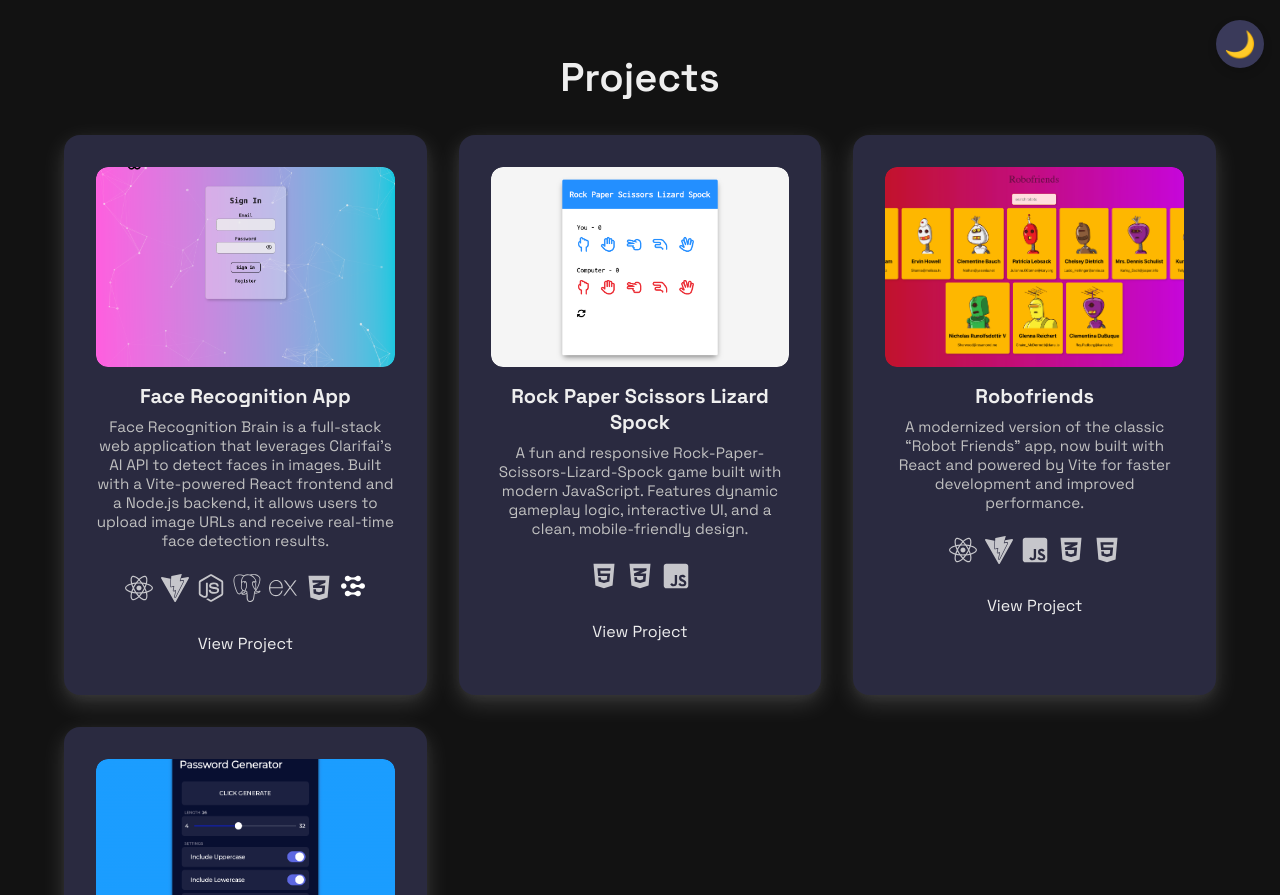
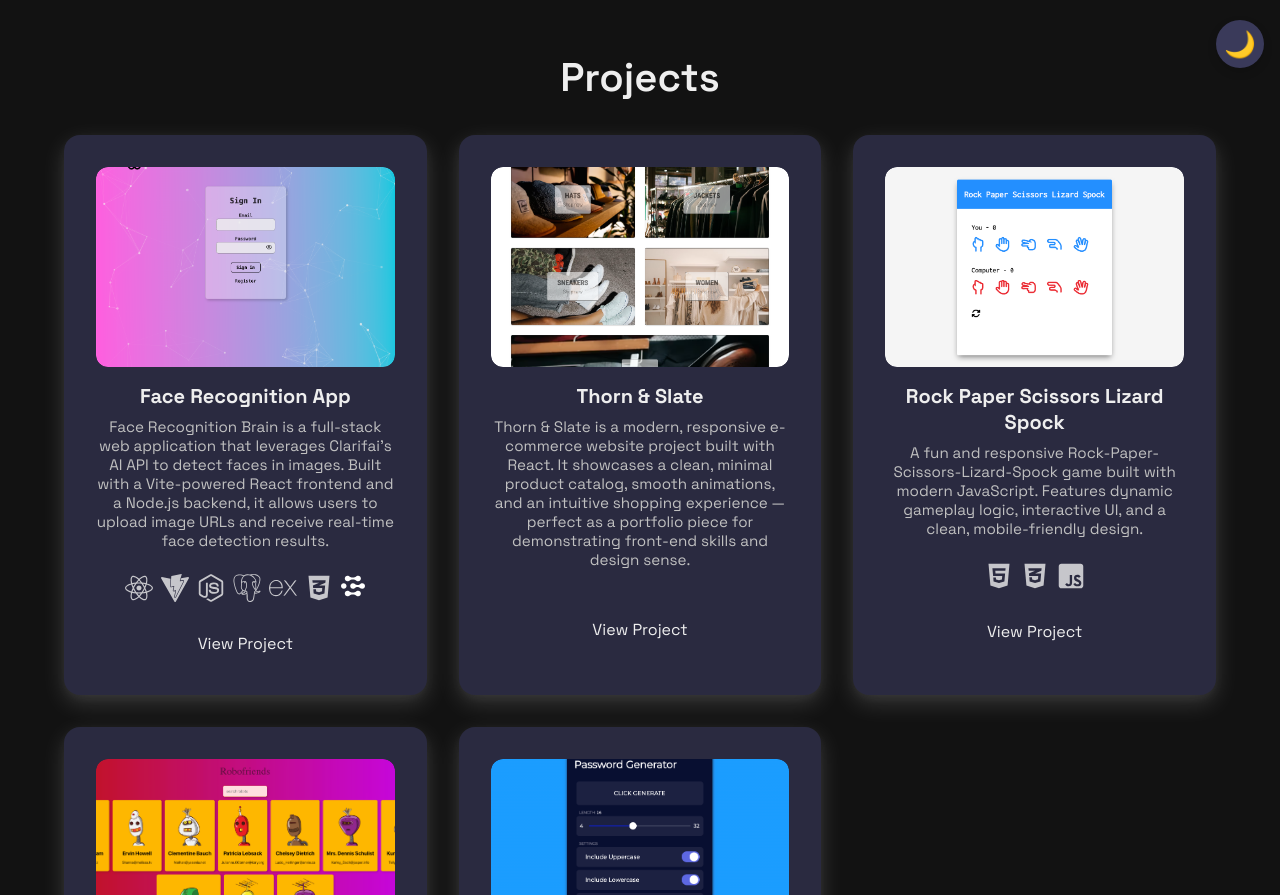
Before and after one commit to semajssor/my-portfolio, a React (Vite) app: page / in a window 1280 px wide. Shown: the part 620-1515 px from the top of the page. Built offline with nearby package versions, Linux system fonts and the light colour scheme; no server answers.

Commit message:
added a new project

```diff
--- a/src/components/Projects/Projects.jsx
+++ b/src/components/Projects/Projects.jsx
@@ -18,6 +18,8 @@ const techIcons = {
 	clarifai: <ClarifaiIcon title="Clarifai" />,
 };
 
+//To change recordings (.mov) to .gif, I firstly used the HandBrake app to convert in .mp4 and then used ezgif.com to convert it to .gif
+
 const projects = [
 	{
 		title: "Face Recognition App",
@@ -27,6 +29,15 @@ const projects = [
 		gif: "/assets/projects-videos/smart_brain.gif",
 		tech: ["react", "vite", "node", "postgresql", "express", "css", "clarifai"],
 		link: "https://github.com/semajssor/face_recognition_brain",
+	},
+	{
+		title: "Thorn & Slate",
+		description:
+			"Thorn & Slate is a modern, responsive e-commerce website project built with React. It showcases a clean, minimal product catalog, smooth animations, and an intuitive shopping experience — perfect as a portfolio piece for demonstrating front-end skills and design sense.",
+		image: "/assets/projects-images/thorn+slate.png",
+		gif: "/assets/projects-videos/thorn+slate.gif",
+		tech: ["React", "Vite", "Firebase", "Formspree", "CSS", "Framer Motion"],
+		link: "https://github.com/semajssor/thorn-slate",
 	},
 	{
 		title: "Rock Paper Scissors Lizard Spock",
```
Also changed, not shown: public/assets/projects-images/thorn+slate.png (added), 1 other file (tests, documents, lock files or other folders).
